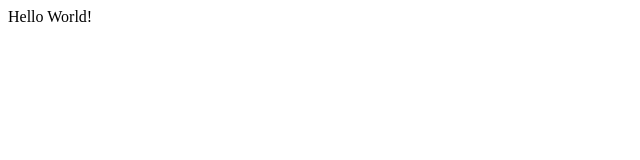
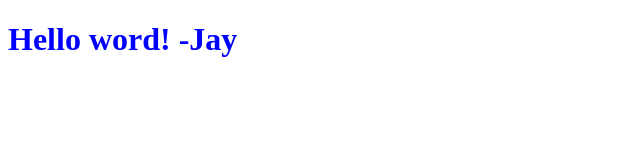
Before and after one commit to jaysonmareno2595/jaymareno, a plain HTML site: page index.html in a window 1280 px wide. Shown: the whole page, without its empty margins (0-640 px from the left). Drawn offline with Linux system fonts and the light colour scheme.

Commit message:
Added css file

```diff
--- /dev/null
+++ b/css/style.css
@@ -0,0 +1,3 @@
+h1{
+    color: blue;
+}
--- a/index.html
+++ b/index.html
@@ -3,9 +3,10 @@
 <head>
     <meta charset="UTF-8">
     <meta name="viewport" content="width=device-width, initial-scale=1.0">
+    <link rel="stylesheet" href="css/style.css">
     <title>This is a test</title>
 </head>
 <body>
-    Hello World!
+    <h1>Hello word! -Jay</h1>
 </body>
 </html>
```
